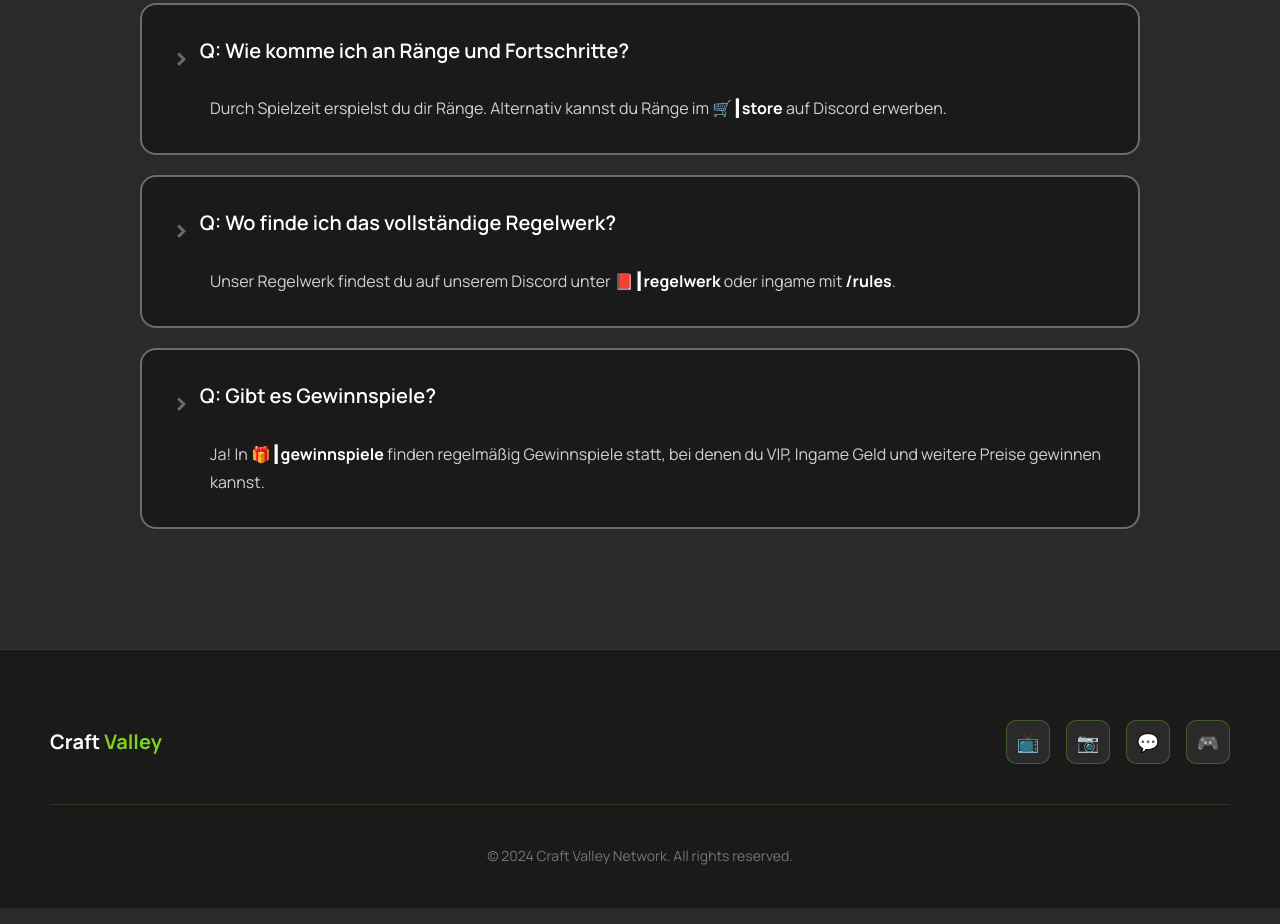
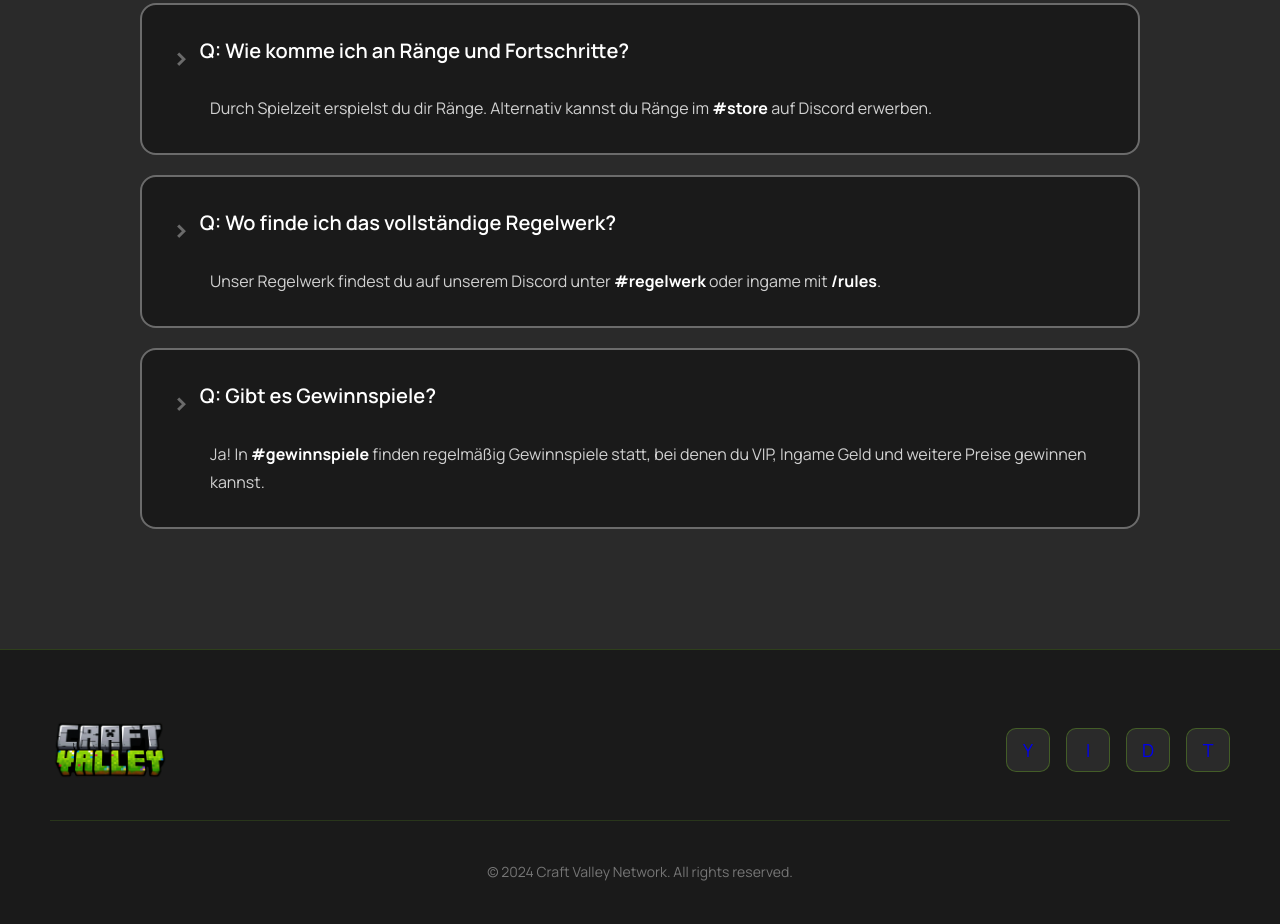
Before and after one commit to CraftvalleySMP/craftvalley, a plain HTML site: page faq.html in a window 1280 px wide. Shown: the part 2462-3386 px from the top of the page. Drawn offline with Linux system fonts and the light colour scheme.

Commit message:
Add files via upload

```diff
--- a/faq.html
+++ b/faq.html
@@ -298,17 +298,15 @@
         }
 
         .footer-logo {
-            font-size: 20px;
-            font-weight: 700;
-            color: #ffffff;
+            display: flex;
+            align-items: center;
+            gap: 12px;
         }
 
-        .logo-text {
-            color: #ffffff;
-        }
-
-        .logo-accent {
-            color: #7ed321;
+        .footer-logo-image {
+            height: 60px;
+            width: auto;
+            display: block;
         }
 
         .social-links {
@@ -488,12 +486,12 @@
 
             <div class="faq-item">
                 <div class="faq-question">Q: Was passiert, wenn ich Hilfe benötige?</div>
-                <div class="faq-answer">Unser Team ist jederzeit für dich da! Sprich uns im Chat an oder erstelle ein Ticket auf Discord unter <strong>🎫┃ticket-erstellen</strong>.</div>
+                <div class="faq-answer">Unser Team ist jederzeit für dich da! Sprich uns im Chat an oder erstelle ein Ticket auf Discord unter <strong>#ticket-erstellen</strong>.</div>
             </div>
 
             <div class="faq-item">
                 <div class="faq-question">Q: Wie kann ich ein Teammitglied werden?</div>
-                <div class="faq-answer">Während Bewerbungsphasen kannst du dich bewerben. Alle Infos dazu findest du im Channel <strong>📝┃team-bewerbung</strong> auf unserem Discord.</div>
+                <div class="faq-answer">Während Bewerbungsphasen kannst du dich bewerben. Alle Infos dazu findest du im Channel <strong>#team-bewerbung</strong> auf unserem Discord.</div>
             </div>
 
             <div class="faq-item">
@@ -513,17 +511,17 @@
 
             <div class="faq-item">
                 <div class="faq-question">Q: Wie komme ich an Ränge und Fortschritte?</div>
-                <div class="faq-answer">Durch Spielzeit erspielst du dir Ränge. Alternativ kannst du Ränge im <strong>🛒┃store</strong> auf Discord erwerben.</div>
+                <div class="faq-answer">Durch Spielzeit erspielst du dir Ränge. Alternativ kannst du Ränge im <strong>#store</strong> auf Discord erwerben.</div>
             </div>
 
             <div class="faq-item">
                 <div class="faq-question">Q: Wo finde ich das vollständige Regelwerk?</div>
-                <div class="faq-answer">Unser Regelwerk findest du auf unserem Discord unter <strong>📕┃regelwerk</strong> oder ingame mit <strong>/rules</strong>.</div>
+                <div class="faq-answer">Unser Regelwerk findest du auf unserem Discord unter <strong>#regelwerk</strong> oder ingame mit <strong>/rules</strong>.</div>
             </div>
 
             <div class="faq-item">
                 <div class="faq-question">Q: Gibt es Gewinnspiele?</div>
-                <div class="faq-answer">Ja! In <strong>🎁┃gewinnspiele</strong> finden regelmäßig Gewinnspiele statt, bei denen du VIP, Ingame Geld und weitere Preise gewinnen kannst.</div>
+                <div class="faq-answer">Ja! In <strong>#gewinnspiele</strong> finden regelmäßig Gewinnspiele statt, bei denen du VIP, Ingame Geld und weitere Preise gewinnen kannst.</div>
             </div>
         </div>
     </section>
@@ -532,15 +530,14 @@
     <footer>
         <div class="footer-content">
             <div class="footer-logo">
-                <span class="logo-text">Craft</span>
-                <span class="logo-accent">Valley</span>
+                <img src="logo.png" alt="Craft Valley Logo" class="footer-logo-image">
             </div>
 
             <div class="social-links">
-                <a href="#" class="social-link">📺</a>
-                <a href="#" class="social-link">📷</a>
-                <a href="#" class="social-link">💬</a>
-                <a href="#" class="social-link">🎮</a>
+                <a href="#" class="social-link">Y</a>
+                <a href="#" class="social-link">I</a>
+                <a href="#" class="social-link">D</a>
+                <a href="#" class="social-link">T</a>
             </div>
         </div>
 
```
Also changed, not shown: index.html (+9 -12 lines), regelwerk.html (+9 -12 lines), 1 other file.
